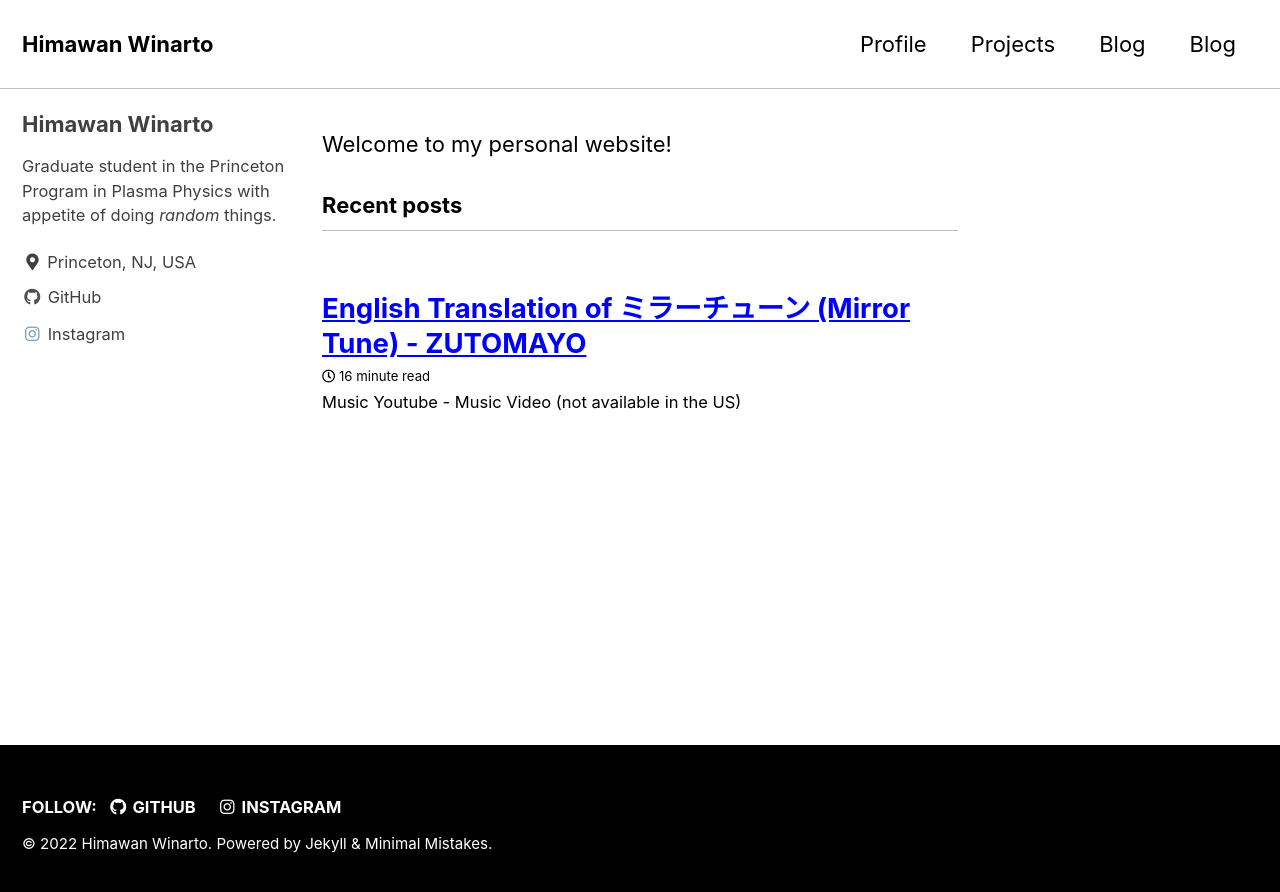
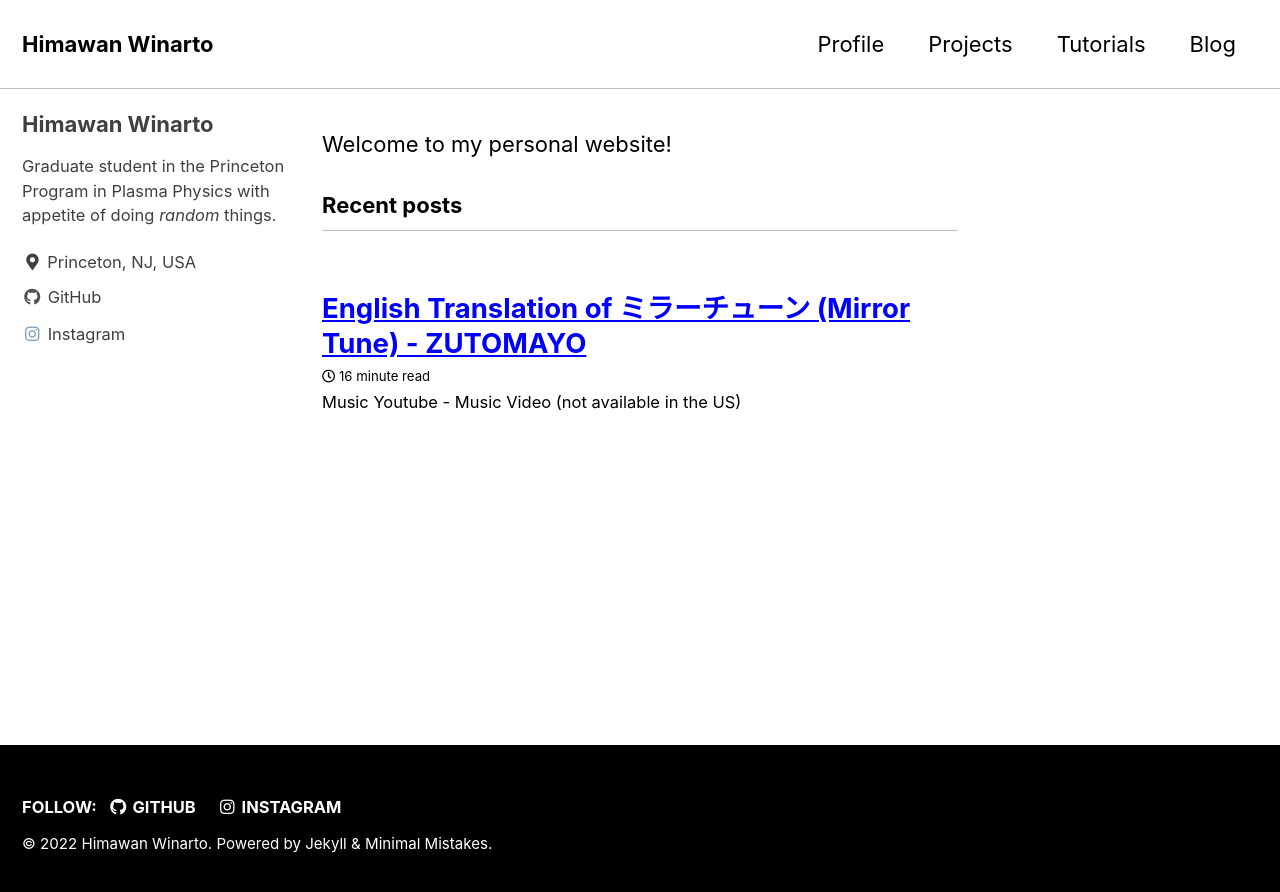
Before and after one commit to himax16/personal-website-jekyll, a Jekyll site: the page built from index.html, in a window 1280 px wide. Shown: the top 892 px of the page. Built offline with Jekyll 4.4.1, drawn with Linux system fonts in a browser that asks for light colours; cached includes are drawn as plain includes; the list of posts is cut into pages by our own code.

Commit message:
Fix navigation and profile

```diff
--- a/_data/navigation.yml
+++ b/_data/navigation.yml
@@ -4,8 +4,8 @@ main:
     url: /profile/
   - title: "Projects"
     url: /projects/
-  - title: "Blog"
-    url: /blog/
+  - title: "Tutorials"
+    url: /tutorials/
   - title: "Blog"
     url: /blog/
 
```
Also changed, not shown: _pages/profile.md (+1 -1 lines).
